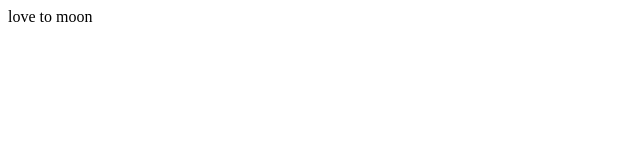
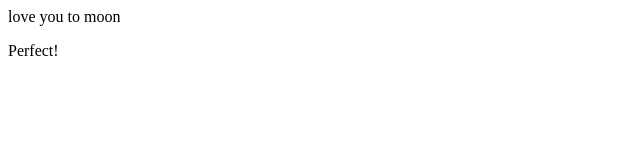
Before and after one commit to student-AnkitaJadhav/localrepo, a plain HTML site: page index.html in a window 1280 px wide. Shown: the full height of the page, 0-640 px from the left. Drawn offline with Linux system fonts and the light colour scheme.

Commit message:
Add this feature

```diff
--- a/index.html
+++ b/index.html
@@ -1 +1,2 @@
-<p>love to moon</p>
+<p>love you to moon</p>
+<p>Perfect!</p>
```
Also changed, not shown: 1 other file.
